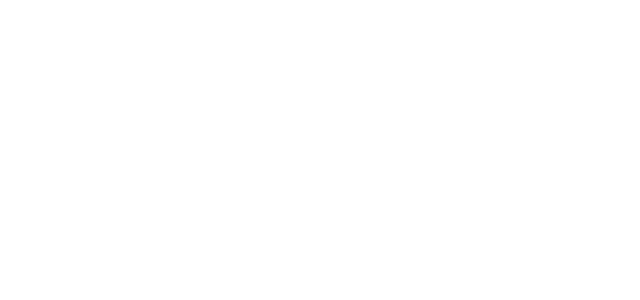
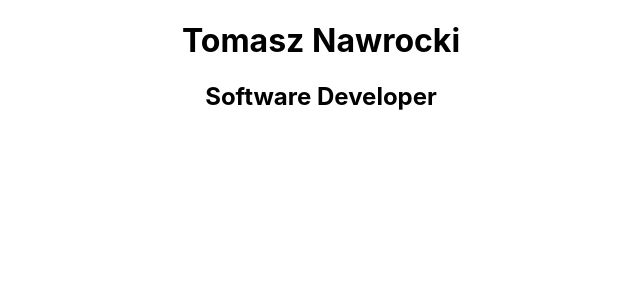
Before and after one commit to T-Nawrocki/dev_portfolio, a React (Create React App) app in the folder client/: page / in a window 1280 px wide. Shown: the top 300 px of the page, without its empty margins (319-959 px from the left). Built offline with nearby package versions, Linux system fonts and the light colour scheme.

Commit message:
navbutton component added

```diff
--- a/client/src/components/App.tsx
+++ b/client/src/components/App.tsx
@@ -1,7 +1,7 @@
 import React from 'react';
 import '../styles/App.css';
 import { BrowserRouter as Router, Route, Switch } from 'react-router-dom';
-import Home from './Home'
+import Home from './Home';
 
 function App() {
   return (
--- a/client/src/components/Home.tsx
+++ b/client/src/components/Home.tsx
@@ -3,7 +3,11 @@ import * as React from 'react';
 const Home: React.FunctionComponent = () => {
   return (
     <div id="home">
+      <h1>Tomasz Nawrocki</h1>
+      <h2>Software Developer</h2>
+      <nav id="home-nav">
 
+      </nav>
     </div>
    );
 }
```
Also changed, not shown: client/src/components/NavButton.tsx (added, +19 -0 lines).
